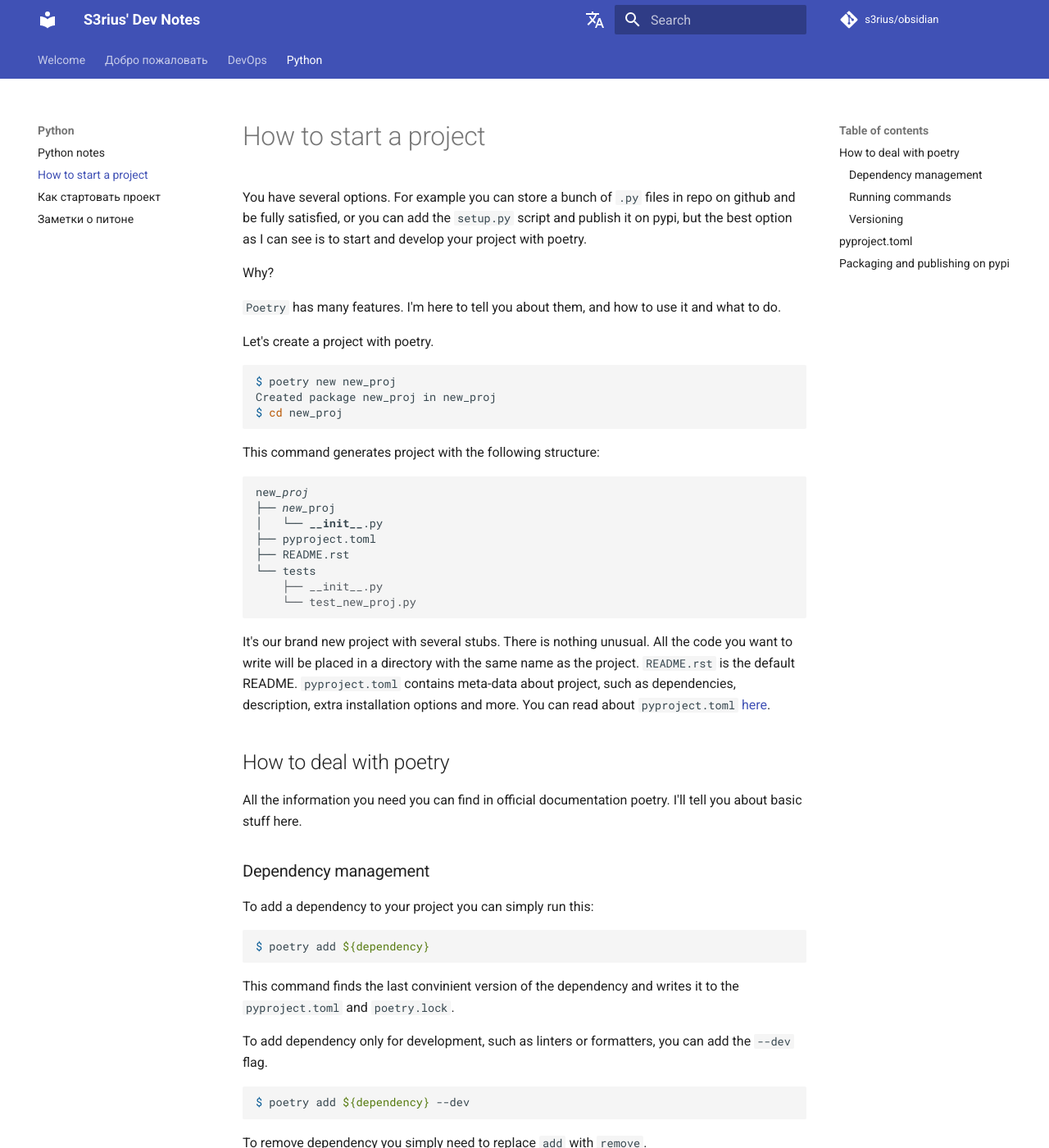
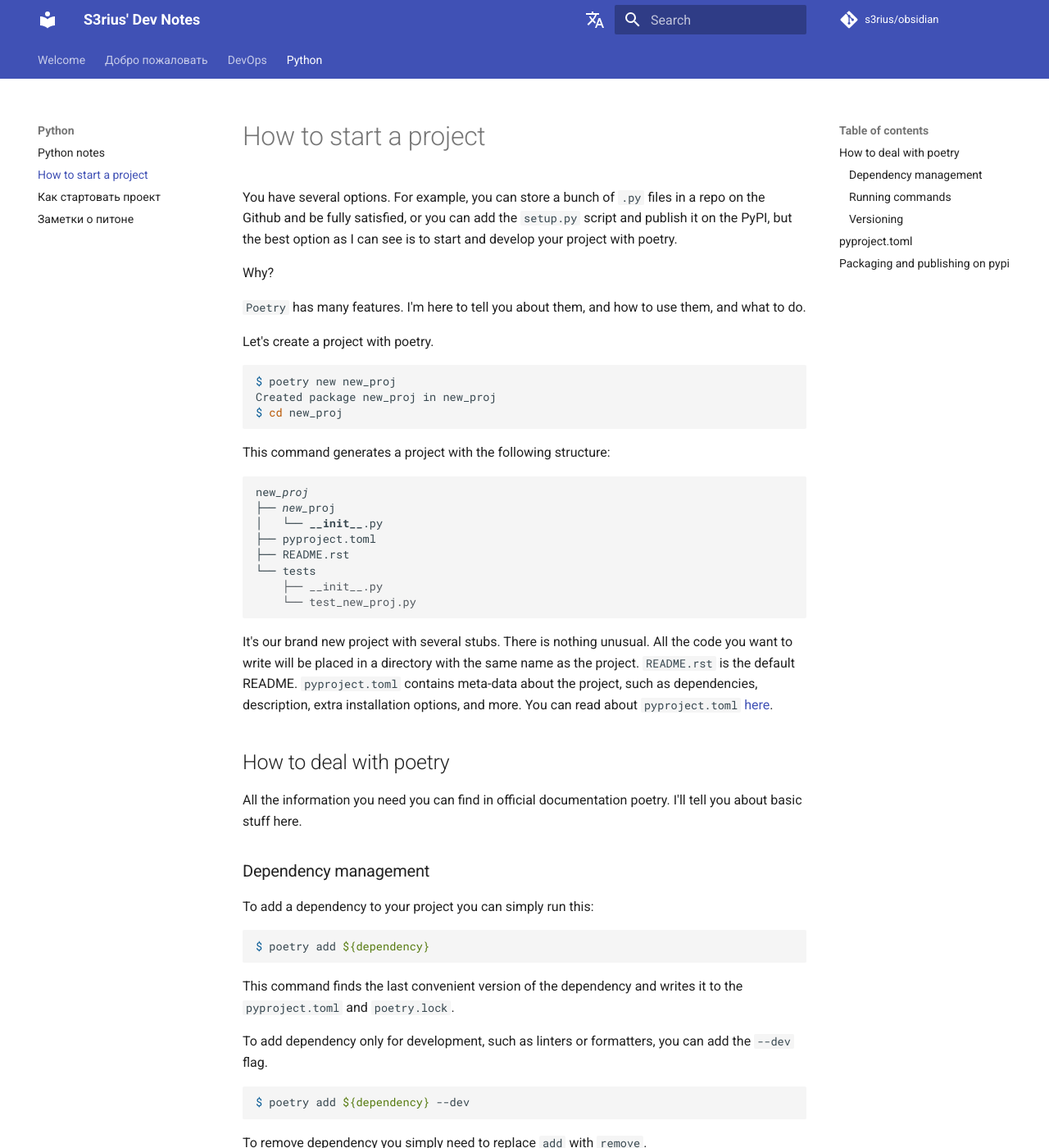
Before and after one commit to s3rius/obsidian, an MkDocs documentation site: the page built from docs/Python/How to start a python project.md, in a window 1280 px wide and 1400 px high. Shown: the whole window at 82% size. Built offline with MkDocs 1.6.1 and Material for MkDocs 9.7.7, drawn with Linux system fonts in a browser that asks for light colours; comment, search, counter and statistics services are not loaded; some of the changed text lies outside the part shown.

Commit message:
vault backup: 2021-03-16 13:37:16

````diff
--- a/docs/Python/How to start a python project.md
+++ b/docs/Python/How to start a python project.md
@@ -1,9 +1,9 @@
 # How to start a project
-You have several options. For example you can store a bunch of `.py` files in repo on github and be fully satisfied, or you can add the `setup.py` script and publish it on pypi, but the best option as I can see is to start and develop your project with poetry.
+You have several options. For example, you can store a bunch of `.py` files in a repo on the Github and be fully satisfied, or you can add the `setup.py` script and publish it on the PyPI, but the best option as I can see is to start and develop your project with poetry.
 
 Why?
 
-`Poetry` has many features. I'm here to tell you about them, and how to use it and what to do.
+`Poetry` has many features. I'm here to tell you about them, and how to use them, and what to do.
 
 
 Let's create a project with poetry.
@@ -13,7 +13,7 @@ Created package new_proj in new_proj
 $ cd new_proj
 ```
 
-This command generates project with the following structure:
+This command generates a project with the following structure:
 ```
 new_proj
 ├── new_proj
@@ -25,7 +25,7 @@ new_proj
     └── test_new_proj.py
 ```
 
-It's our brand new project with several stubs. There is nothing unusual. All the code you want to write will be placed in a directory with the same name as the project. `README.rst` is the default README. `pyproject.toml` contains meta-data about project, such as dependencies, description, extra installation options and more. You can read about `pyproject.toml` [here](https://python-poetry.org/docs/pyproject/).
+It's our brand new project with several stubs. There is nothing unusual. All the code you want to write will be placed in a directory with the same name as the project. `README.rst` is the default README. `pyproject.toml` contains meta-data about the project, such as dependencies, description, extra installation options, and more. You can read about `pyproject.toml` [here](https://python-poetry.org/docs/pyproject/).
 
 ## How to deal with poetry
 
@@ -38,7 +38,7 @@ To add a dependency to your project you can simply run this:
 $ poetry add ${dependency}
 ```
 
-This command finds the last convinient version of the dependency and writes it to the `pyproject.toml` and `poetry.lock`.
+This command finds the last convenient version of the dependency and writes it to the `pyproject.toml` and `poetry.lock`.
 
 To add dependency only for development, such as linters or formatters,
 you can add the `--dev` flag.
@@ -73,12 +73,12 @@ Package operations: 0 installs, 0 updates, 1 removal
 
 ### Running commands
 
-With virtual environment you need to write something like this, to enter the shell:
+In a virtual environment you need to write something like this, to enter the shell:
 ```bash
 source venv/bin/activate
 ```
 
-But with poetry it's much easier. It creates and manages virtual envs on it's own. To run a single command you can call `run`.
+But with poetry, it's much easier. It creates and manages virtual environments on its own. To run a single command you can call `run`.
 
 E.G.:
 ```console
@@ -114,7 +114,7 @@ All done! ✨ 🍰 ✨
 
 ### Versioning
 
-With poetry you don't need to change package versions manually.
+With poetry, you don't need to change package versions manually.
 
 The Poetry has something for you.
 ```console
@@ -132,7 +132,7 @@ Bumping version from 1.0.0-alpha.0 to 1.0.0
 
 ## pyproject.toml
 
-As mentioned before this file contains package's meta-information.
+As mentioned before this file contains the package's meta-information.
 
 Example of `pyproject.toml`
 ```toml
@@ -161,12 +161,11 @@ To install all dependencies simply run:
 $ poetry install
 ```
 
-This command creates virtual environment and installs dependencies from the `pyproject.toml` file. If you want install dependencies only for runtime you can add `--no-dev`.
+This command creates a virtual environment and installs dependencies from the `pyproject.toml` file. If you want to install dependencies only for the runtime you can add `--no-dev`.
 ## Packaging and publishing on pypi
 It's really simple.
 
-Let's add a function in the project.
-
+Let's add a function to the project.
 ```python
 # new_proj/main.py
 def ab_problem(a: int, b: int) -> int:
@@ -183,7 +182,6 @@ __all__ = [
 ```
 
 Now you can build the project.
-
 ```console
 $ poetry build
 Building new_proj (0.1.0)
@@ -221,8 +219,7 @@ $ poetry publish -u "user" -p "password"
 More information you can find [here](https://python-poetry.org/docs/cli/#publish).
 
 # Configuring project
-Project without configuration is a bad thing. Let's configure development environment.
-
+A project without configuration is a bad thing. Let's configure the development environment.
 ```console
 $ poetry add \
 $	flake8 \
@@ -260,7 +257,7 @@ include_trailing_comma = true
 use_parentheses = true
 ```
 
-`.flake8` - Linter configuration. Biggest part of the document is ignore statements for errors that's not really an errors.
+`.flake8` - Linter configuration. The biggest part of the document is ignore statements for errors that are not errors.
 ```ini
 [flake8]
 max-complexity = 6
@@ -448,7 +445,6 @@ def test_ab() -> None:
 ```
 
 Add a description in `__init__` files.
-
 `tests/__init__.py`:
 ```python
 """Tests for new_proj."""
````
Also changed, not shown: other parts of docs/Python/How to start a python project.md (+5 -5 lines), docs/DevOps/How to writes Dockerfiles.ru.md (added, +1 -0 lines).
